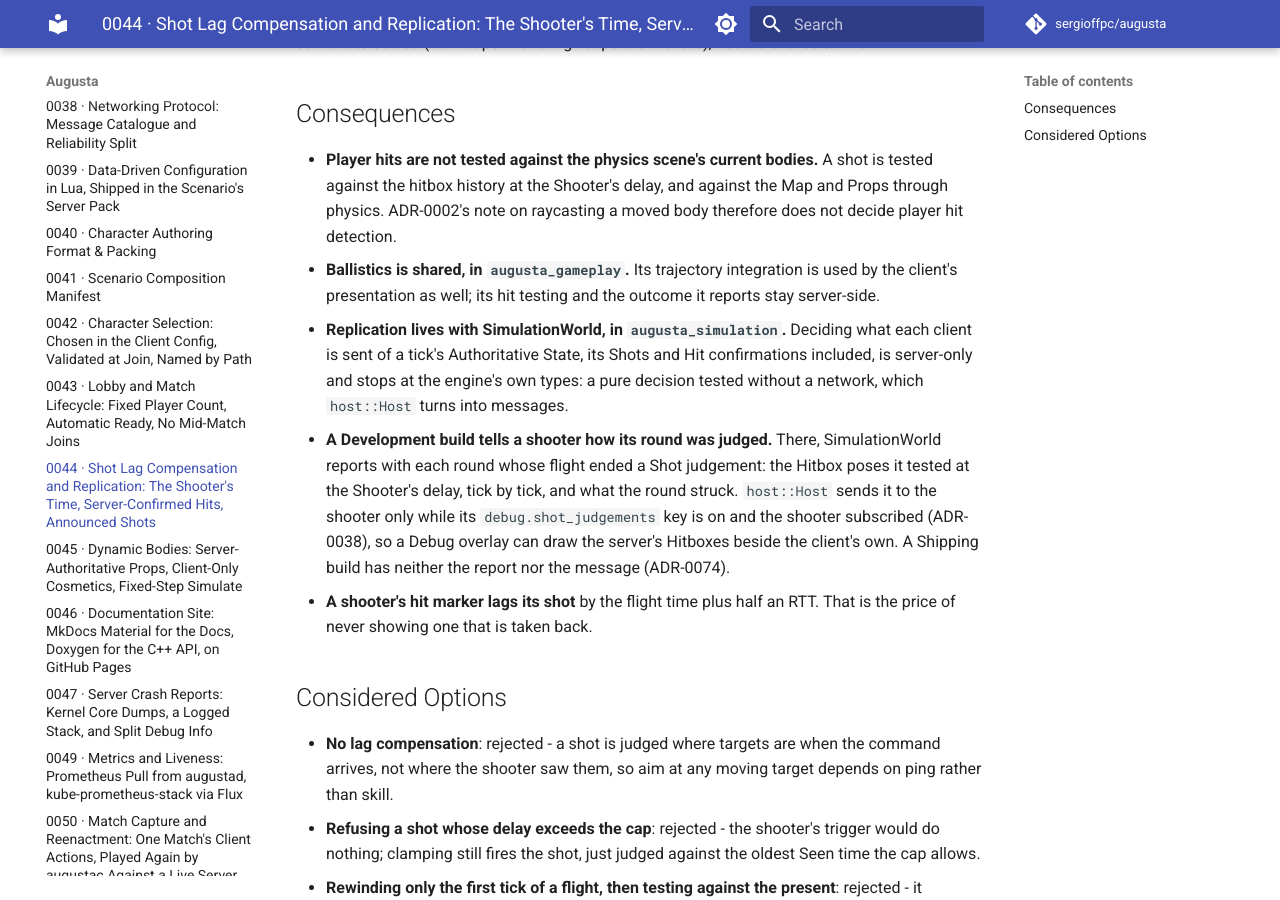
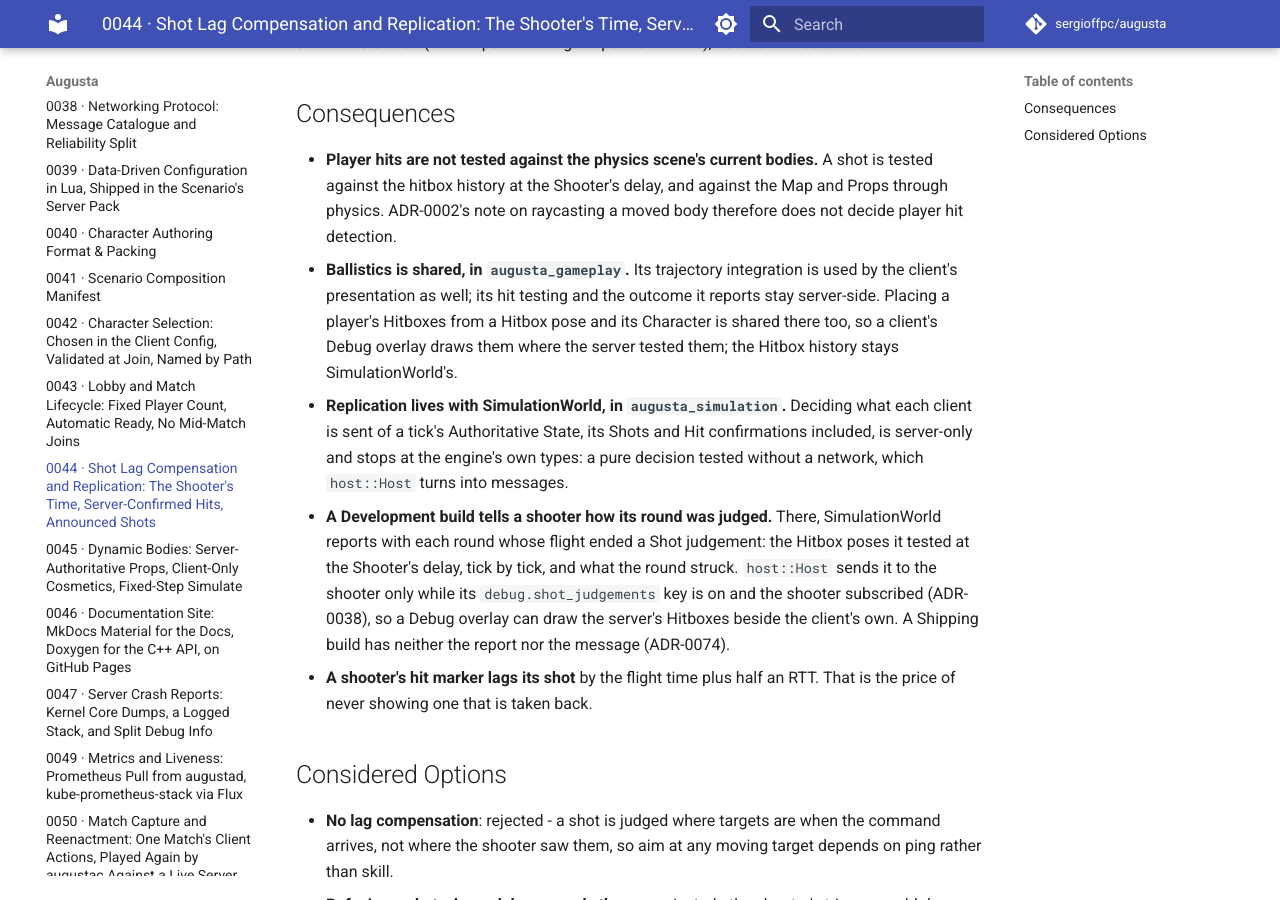
Before and after one commit to sergioffpc/augusta, an MkDocs documentation site: the page built from docs/adr/0044-shot-lag-compensation-and-replication.md, in a window 1280 px wide and 900 px high, scrolled down 1608 px. Built offline with MkDocs 1.6.1 and Material for MkDocs 9.7.7, drawn with Linux system fonts in a browser that asks for light colours; comment, search, counter and statistics services are not loaded.

Commit message:
docs(adr): share Hitbox placing between server and client
Co-Authored-By: Claude Opus 5.5 <noreply@anthropic.com>

```diff
--- a/docs/adr/0044-shot-lag-compensation-and-replication.md
+++ b/docs/adr/0044-shot-lag-compensation-and-replication.md
@@ -78,7 +78,9 @@ one with fire pressed: whether a Command fires a round is the server's to decide
   therefore does not decide player hit detection.
 - **Ballistics is shared, in `augusta_gameplay`.** Its trajectory integration is
   used by the client's presentation as well; its hit testing and the outcome it
-  reports stay server-side.
+  reports stay server-side. Placing a player's Hitboxes from a Hitbox pose and
+  its Character is shared there too, so a client's Debug overlay draws them
+  where the server tested them; the Hitbox history stays SimulationWorld's.
 - **Replication lives with SimulationWorld, in `augusta_simulation`.** Deciding
   what each client is sent of a tick's Authoritative State, its Shots and Hit
   confirmations included, is server-only and stops at the engine's own types: a
```
